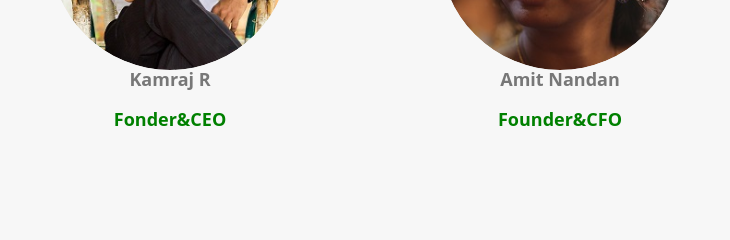
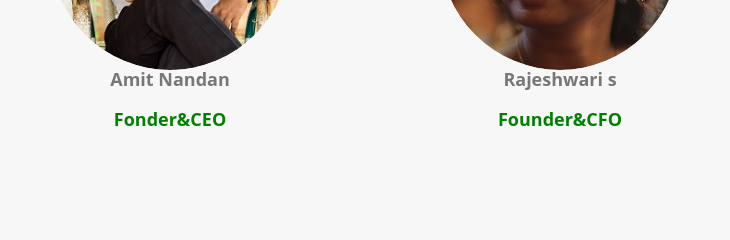
Before and after one commit to kamrajr25/First_Project, a plain HTML site: page raji.html in a window 1280 px wide. Shown: the part 900-1140 px from the top of the page, 80-810 px from the left. Drawn offline with nearby package versions, Linux system fonts and the light colour scheme.

```diff
--- a/raji.html
+++ b/raji.html
@@ -134,7 +134,7 @@
 							</div>
 
 							<div class="team-detail">
-								<h4>Kamraj R</h4>
+								<h4>Amit Nandan</h4>
 								<h4 style="color:green;">Fonder&CEO</h4>
 							</div>
 
@@ -157,7 +157,7 @@
 							</div>
 
 							<div class="team-detail">
-								<h4>Amit Nandan</h4>
+								<h4>Rajeshwari s</h4>
 								<h4 style="color:green;">Founder&CFO</h4>
 							</div>
 
```
